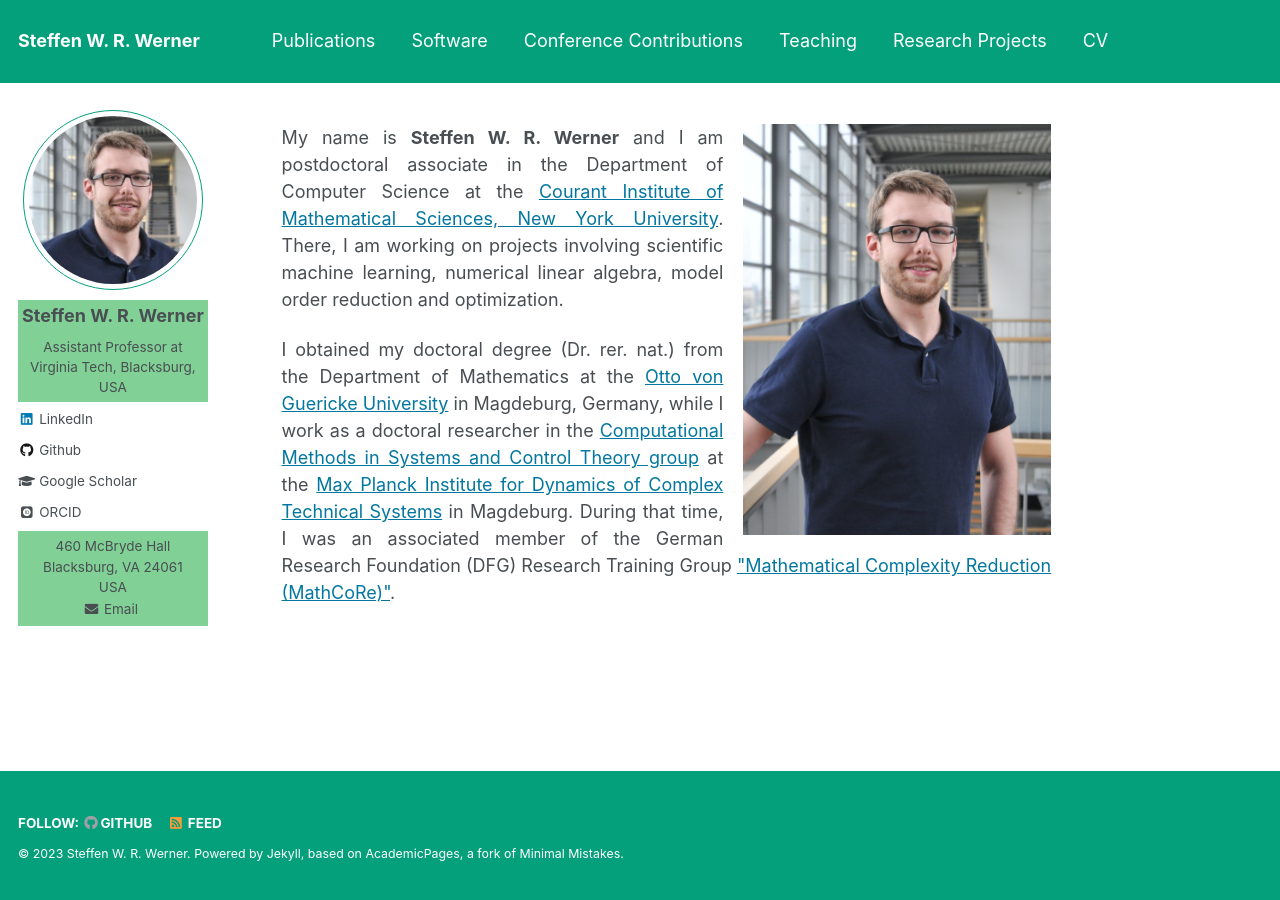
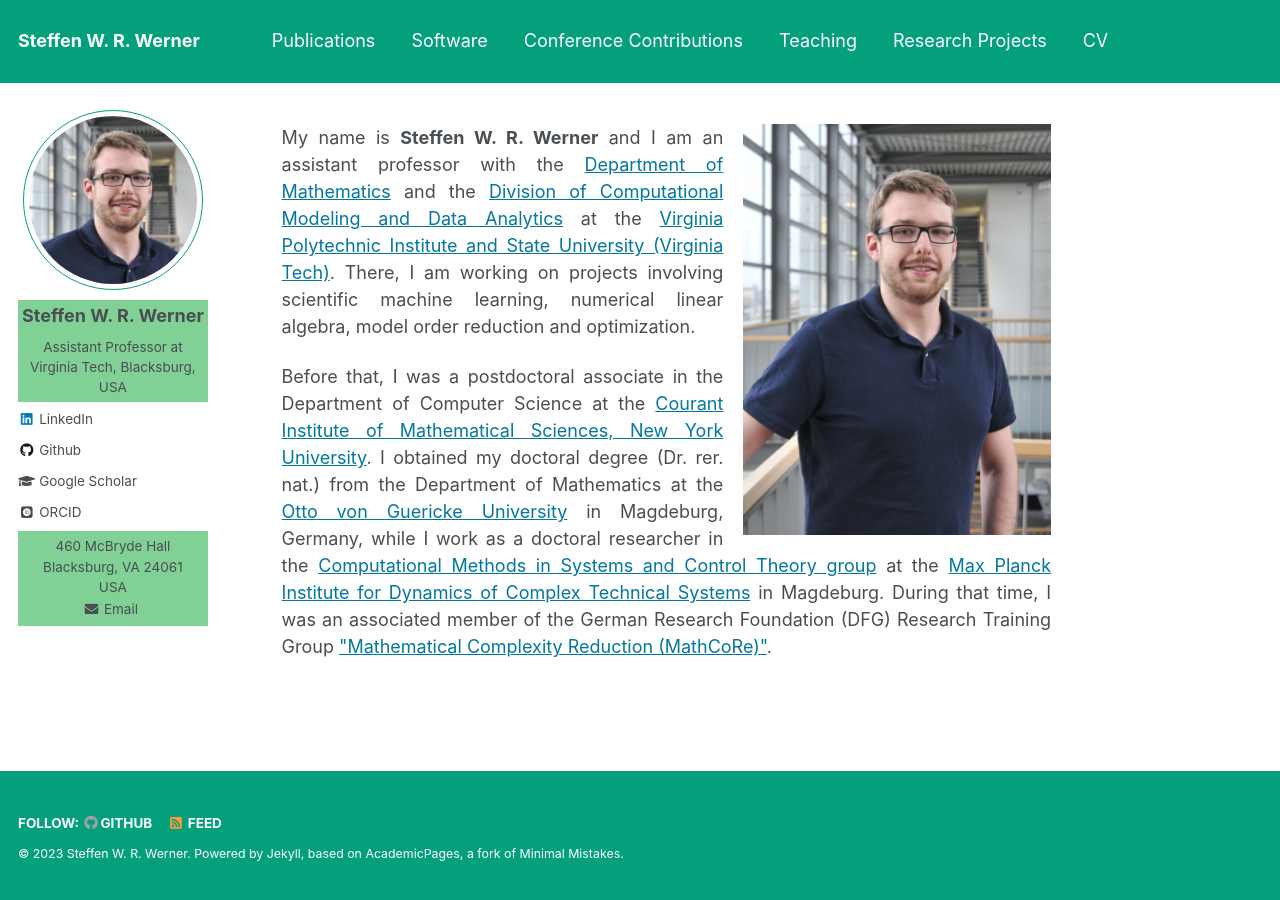
Before and after one commit to ninsteve/ninsteve.github.io, a Jekyll site: the page built from _pages/about.md, in a window 1280 px wide. Built offline with Jekyll 4.4.1, drawn with Linux system fonts in a browser that asks for light colours; some web fonts are replaced.

Commit message:
Updated start page.

```diff
--- a/_pages/about.md
+++ b/_pages/about.md
@@ -11,14 +11,20 @@ redirect_from:
 <p class="text-block">
 <img class="mainprofilepic" src="/images/profile_large.jpg"
 alt="Full Profile picture">
-My name is <strong>Steffen W. R. Werner</strong> and I am postdoctoral associate
-in the Department of Computer Science at the <a target="blank_"
-href="https://cims.nyu.edu/dynamic/">Courant Institute of Mathematical Sciences,
-New York University</a>.
+My name is <strong>Steffen W. R. Werner</strong> and I am an assistant professor
+with the <a target="blank_" href="https://math.vt.edu/">Department of
+Mathematics</a> and the <a target="blank_"
+href= "https://data.science.vt.edu/programs/cmda.html">Division of Computational
+Modeling and Data Analytics</a> at the
+<a target="blank_" href="https://www.vt.edu/">Virginia Polytechnic Institute and
+State University (Virginia Tech)</a>.
 There, I am working on projects involving scientific machine learning, numerical
 linear algebra, model order reduction and optimization.
 </p>
 <p class="text-block">
+Before that, I was a postdoctoral associate in the Department of Computer
+Science at the <a target="blank_" href="https://cims.nyu.edu/dynamic/">Courant
+Institute of Mathematical Sciences, New York University</a>.
 I obtained my doctoral degree (Dr. rer. nat.) from the Department of Mathematics
 at the <a target="blank_" href="https://www.uni-magdeburg.de/en/">Otto von
 Guericke University</a> in Magdeburg, Germany, while I work as a doctoral
```
